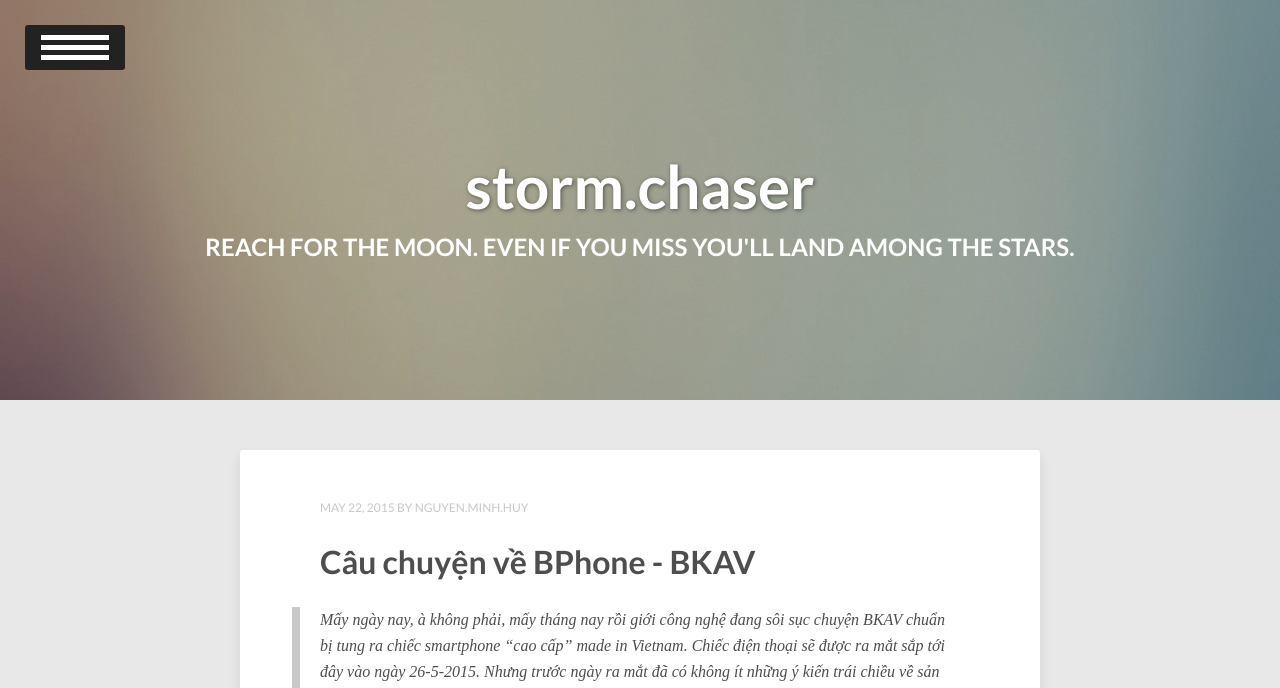
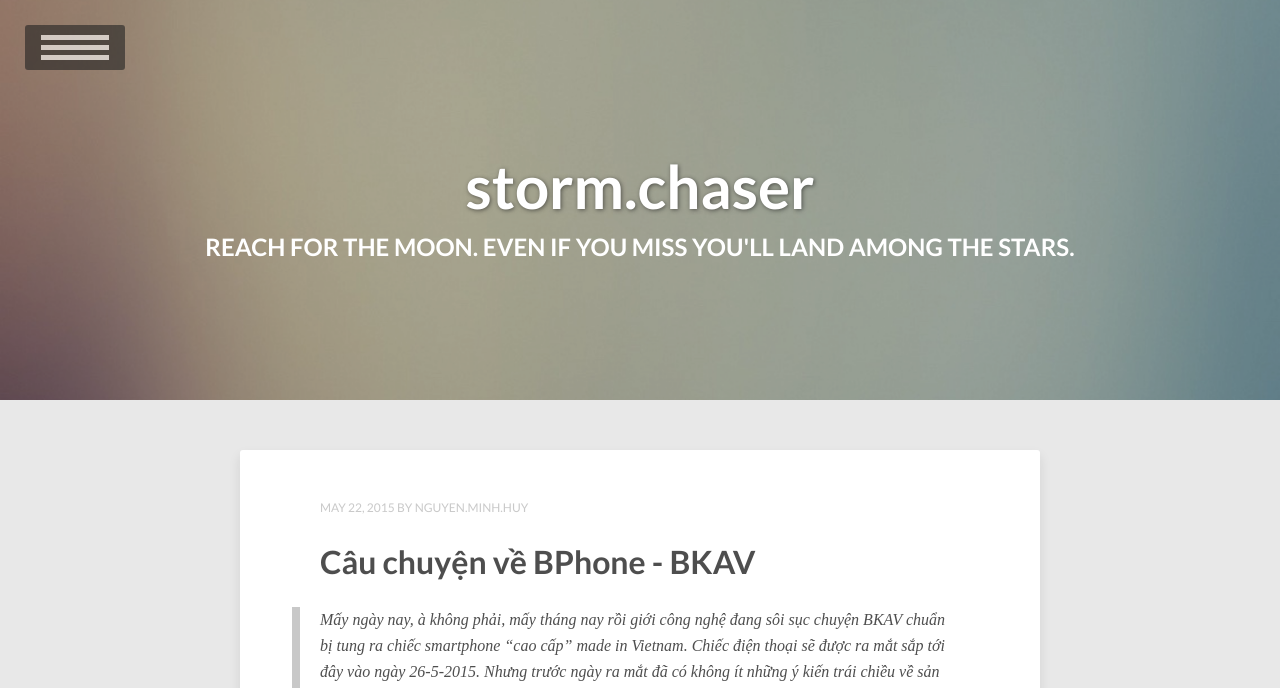
Before and after one commit to vareisen/vareisen.github.io, a Jekyll site: the page built from index.html, in a window 1280 px wide. Shown: the top 688 px of the page. Built offline with Jekyll 4.4.1, drawn with Linux system fonts in a browser that asks for light colours; the list of posts is cut into pages by our own code.

Commit message:
Update _dl-menu.scss

```diff
--- a/_sass/_dl-menu.scss
+++ b/_sass/_dl-menu.scss
@@ -29,7 +29,7 @@
 		cursor: pointer;
 		outline: none;
 		@include border-radius(0,3px,0,0);
-		opacity: 1;
+		opacity: 0.6;
 		@media #{$medium} {
 			@include border-radius(3px,3px,3px,3px);
 		}
```
